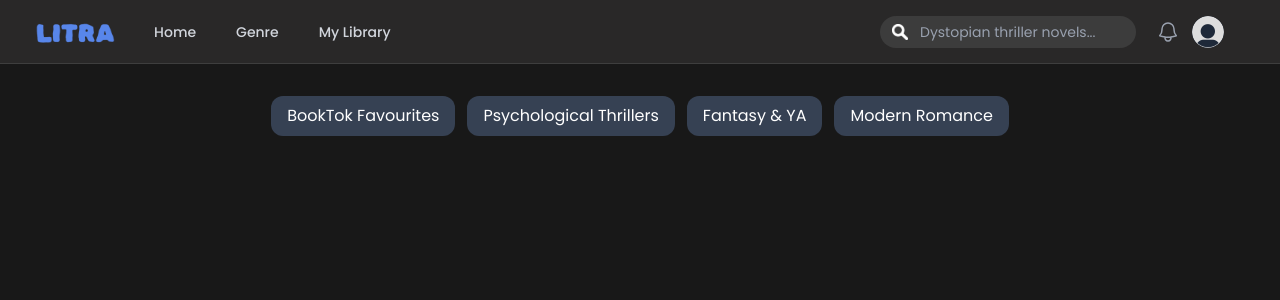
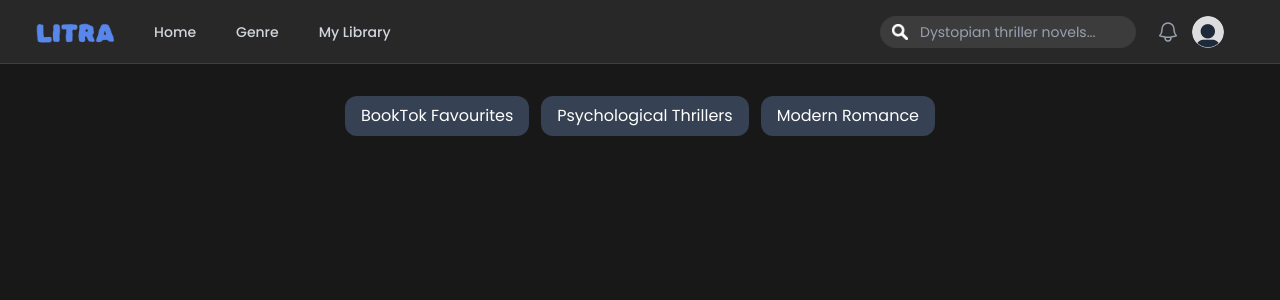
Before and after one commit to mkamar17/litra-book_recommender, a React app in the folder Frontend/: page /genre in a window 1280 px wide. Shown: the top 300 px of the page. Built offline with nearby package versions, Linux system fonts and the light colour scheme; the HTML template or start-up script is replaced by a standard one.

Commit message:
#31 removed non-existant category - closes issue

```diff
--- a/Frontend/src/pages/GenrePage.jsx
+++ b/Frontend/src/pages/GenrePage.jsx
@@ -8,7 +8,6 @@ export default function GenrePage() {
   const [genres] = useState([
     "BookTok Favourites",
     "Psychological Thrillers",
-    "Fantasy & YA",
     "Modern Romance",
   ]);
   const [selectedGenre, setSelectedGenre] = useState(null);
@@ -76,7 +75,7 @@ export default function GenrePage() {
               ) : (
                 <>
                   {/* //<h1 className="text-3xl font-semibold mb-6">{selectedGenre}</h1> */}
-                  <BookRow title={`${selectedGenre} Books`} books={books} />
+                  <BookRow title={`${selectedGenre}`} books={books} />
                 </>
               )}
             </motion.div>
```
